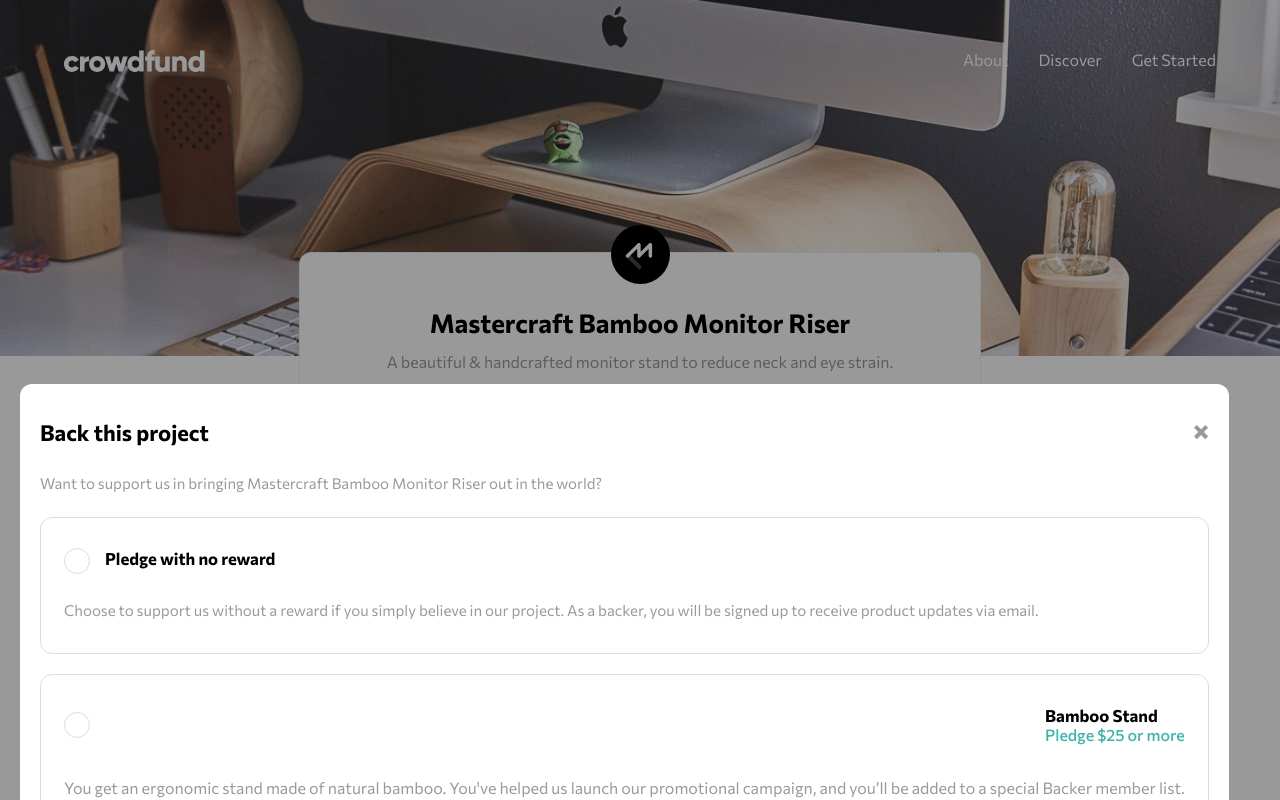
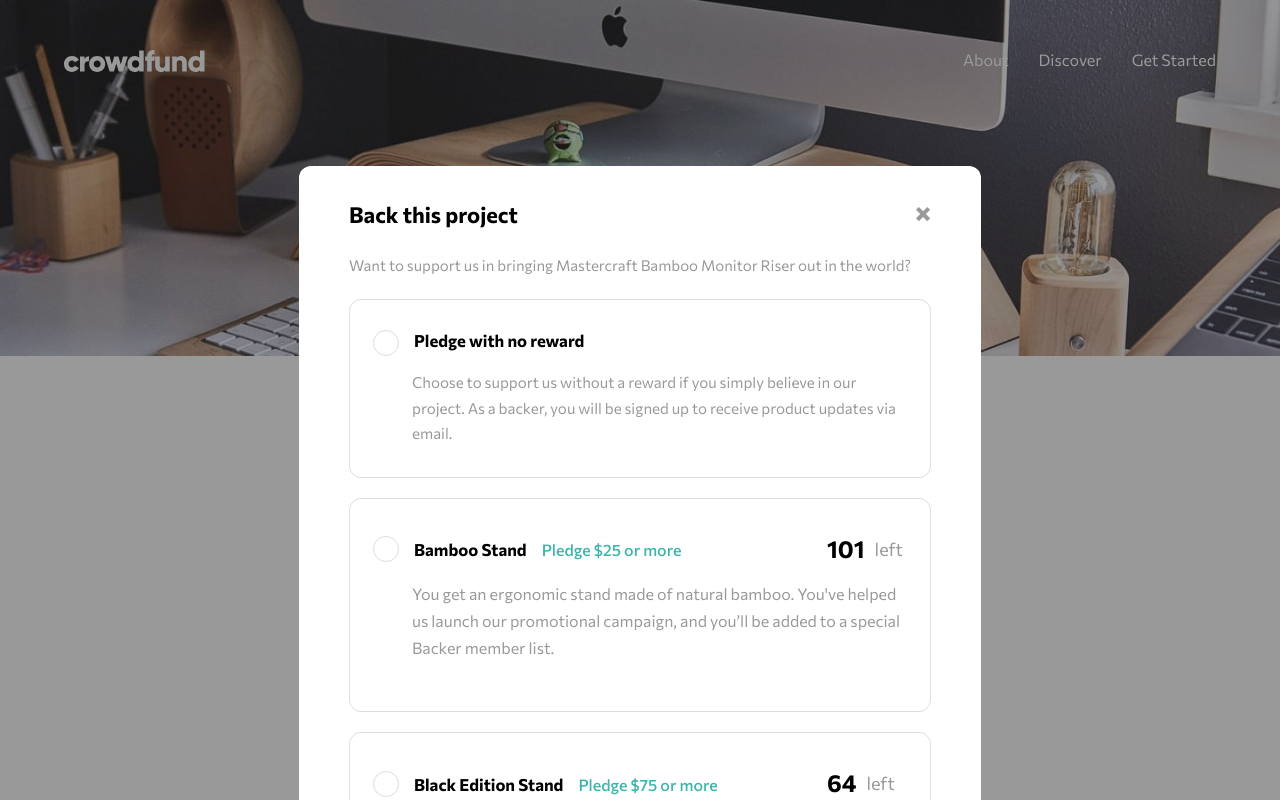
Before and after one commit to erwinruiz/crowdfunding-product-page, a React (Create React App) app: page / in a window 1280 px wide. Both pictures are taken after a click on the button "Back this project". Shown: the top 800 px of the page. Built offline with nearby package versions, Linux system fonts and the light colour scheme.

Commit message:
Adapt modal to iPad and desktop design

```diff
--- a/src/Components/About/Products/Product.module.css
+++ b/src/Components/About/Products/Product.module.css
@@ -103,6 +103,10 @@
 .enterYourPledge button {
   padding: 2rem 3rem !important;
 }
+/* Modal */
+.productTextIpadOrMore {
+  display: none;
+}
 
 /* Iphone XS Max */
 @media (min-width: 414px) {
@@ -148,4 +152,45 @@
   .article .footer p {
     margin-bottom: 0;
   }
+  /* Modal */
+  .articleModal {
+    display: grid;
+    grid-template-columns: 85% 15%;
+    row-gap: 1rem;
+  }
+  .articleModal .header {
+    margin-bottom: 0;
+    grid-column: 1 / 2;
+    justify-content: left;
+  }
+  .articleModal .header h3,
+  .articleModal .header h4 {
+    display: inline;
+  }
+  .articleModal .header h3 {
+    margin-right: 1.5rem;
+  }
+  .articleModal .unitsLeft {
+    grid-column: 2 / 3;
+  }
+  .articleModal .productText {
+    display: none;
+  }
+  .articleModal .productTextIpadOrMore {
+    display: initial;
+    grid-column: 1 / 3;
+    margin-left: 3.9rem;
+  }
+  .articleModal .hr {
+    grid-column: 1 / 3;
+  }
+  .enterYourPledge {
+    grid-column: 1 / 3;
+    display: flex;
+    justify-content: space-between;
+    align-items: center;
+  }
+  .enterYourPledge p {
+    margin-bottom: 0 !important;
+  }
 }
--- a/src/Components/About/Products/Product.tsx
+++ b/src/Components/About/Products/Product.tsx
@@ -15,7 +15,9 @@ function Product(props: product) {
 
   const articleClasses = `${classes.article} ${
     props.units > 0 ? "" : classes.productOutOfStock
-  } ${props.isActive ? classes.selectedProduct : ""}`;
+  } ${props.isActive ? classes.selectedProduct : ""} ${
+    props.isModal ? classes.articleModal : ""
+  }`;
 
   return (
     <article className={articleClasses} onClick={selectProductHandler}>
@@ -30,7 +32,7 @@ function Product(props: product) {
         {!props.isModal && <h3>{props.title}</h3>}
         {!props.isModal && <h4>Pledge ${props.pledge} or more</h4>}
       </header>
-      <p>{props.text}</p>
+      <p className={classes.productText}>{props.text}</p>
       <div className={classes.footer}>
         <div className={classes.unitsLeft}>
           {!props.isModal && <p>{props.units}</p>}
@@ -45,6 +47,7 @@ function Product(props: product) {
           </button>
         )}
       </div>
+      <p className={classes.productTextIpadOrMore}>{props.text}</p>
       {props.isActive && <div className={classes.hr} />}
       {props.isActive && (
         <div className={classes.enterYourPledge}>
--- a/src/Components/UI/Modal.module.css
+++ b/src/Components/UI/Modal.module.css
@@ -145,3 +145,30 @@
 .thankYouMessage button {
   padding: 2rem 4rem;
 }
+
+/* Ipad */
+@media (min-width: 768px) {
+  .modal {
+    padding: 3.5rem 5rem;
+    max-width: 58.2rem;
+    margin: 20% 0 0 calc(50% - 34.1rem);
+  }
+  .modal .products article:first-of-type h3 {
+    margin-bottom: 2rem;
+  }
+  .productText {
+    margin-left: 3.9rem;
+  }
+  .enterYourPledge {
+    display: flex;
+    justify-content: space-between;
+    align-items: center;
+  }
+}
+
+/* Desktop */
+@media (min-width: 1024px) {
+  .modal {
+    margin: 13% 0 0 calc(50% - 34.1rem);
+  }
+}
--- a/src/Components/UI/Modal.tsx
+++ b/src/Components/UI/Modal.tsx
@@ -52,7 +52,7 @@ function Modal(props: Props) {
               <RadioButton isActive={isActive === 4 ? true : false} />
               <h3>Pledge with no reward</h3>
             </header>
-            <p>
+            <p className={classes.productText}>
               Choose to support us without a reward if you simply believe in our
               project. As a backer, you will be signed up to receive product
               updates via email.
```
